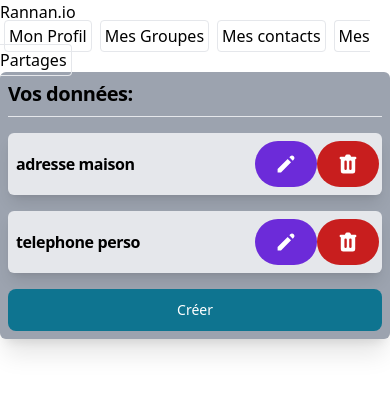
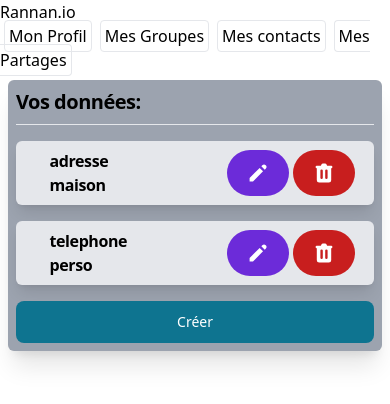
Before and after one commit to Tonyac-create/Rannan_Front, a React (Vite) app: page / in a window 390 px wide. Shown: the top 404 px of the page. Built offline with nearby package versions, Linux system fonts and the light colour scheme.

Commit message:
Ajustements layout responsive

```diff
--- a/src/components/MyInformations/MI-InformationCard/InformationCard.tsx
+++ b/src/components/MyInformations/MI-InformationCard/InformationCard.tsx
@@ -6,10 +6,10 @@ import BtnDeleteInfo from '../MI-Boutons/BtnDeleteInfo/BtnDeleteInfo';
 const InformationCard = (props) => {
     const { id, name, value } = props;
   return (
-    <div key={id} className='informationCard flex flex-row content-center items-center justify-around bg-gray-200 rounded-md  gap-5 p-2 shadow-lg sm:gap-10'>
-        <h3 className="scroll-m-20 text-l font-semibold tracking-tight w-2/3 sm:text-xl">{name}</h3>
-        <div className='informationCard__actions flex flex-row  gap-1 w-1/3 sm:gap-5'>
-            <Button.Group>
+    <div key={id} className='informationCard flex flex-row content-center items-center justify-around bg-gray-200 rounded-md  gap-3 p-2 shadow-lg sm:gap-10'>
+        <h3 className="scroll-m-20 text-l font-semibold tracking-tight w-1/3 sm:text-xl">{name}</h3>
+        <div className='informationCard__actions flex flex-row  gap-1 w-1/3 sm:gap-5 sm:w-2/3'>
+            <Button.Group className='informationCard__actions flex flex-row  gap-1 w-1/3 sm:gap-5'>
                 <BtnModifyInfo id={id} name={name} value={value}/>
                 <BtnDeleteInfo />
             </Button.Group>
--- a/src/components/MyInformations/MyInformations.tsx
+++ b/src/components/MyInformations/MyInformations.tsx
@@ -28,7 +28,7 @@ const MyInformations = () => {
     }, []);
 
   return (
-    <div className='myInformations'>
+    <div className='myInformations p-2 sm:w-3/4 sm:flex sm:justify-center'>
         <div className='myInformations__box bg-gray-400 rounded-md p-2 shadow-xl flex flex-col gap-4'>
             <h2 className="scroll-m-20 border-b pb-2 text-xl font-semibold tracking-tight transition-colors first:mt-0 sm:text-2xl">Vos données:</h2>
             {datas.map(data => {
```
